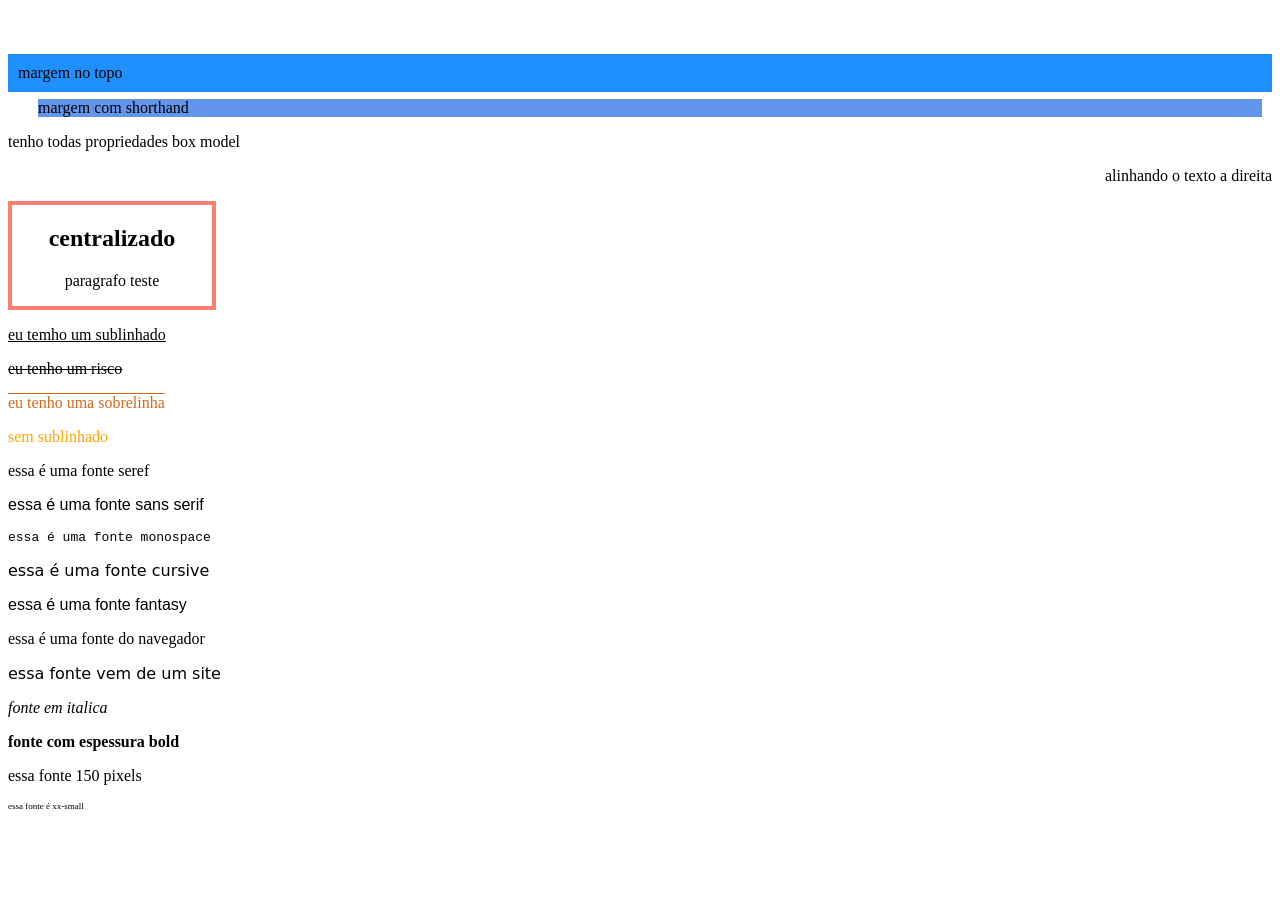
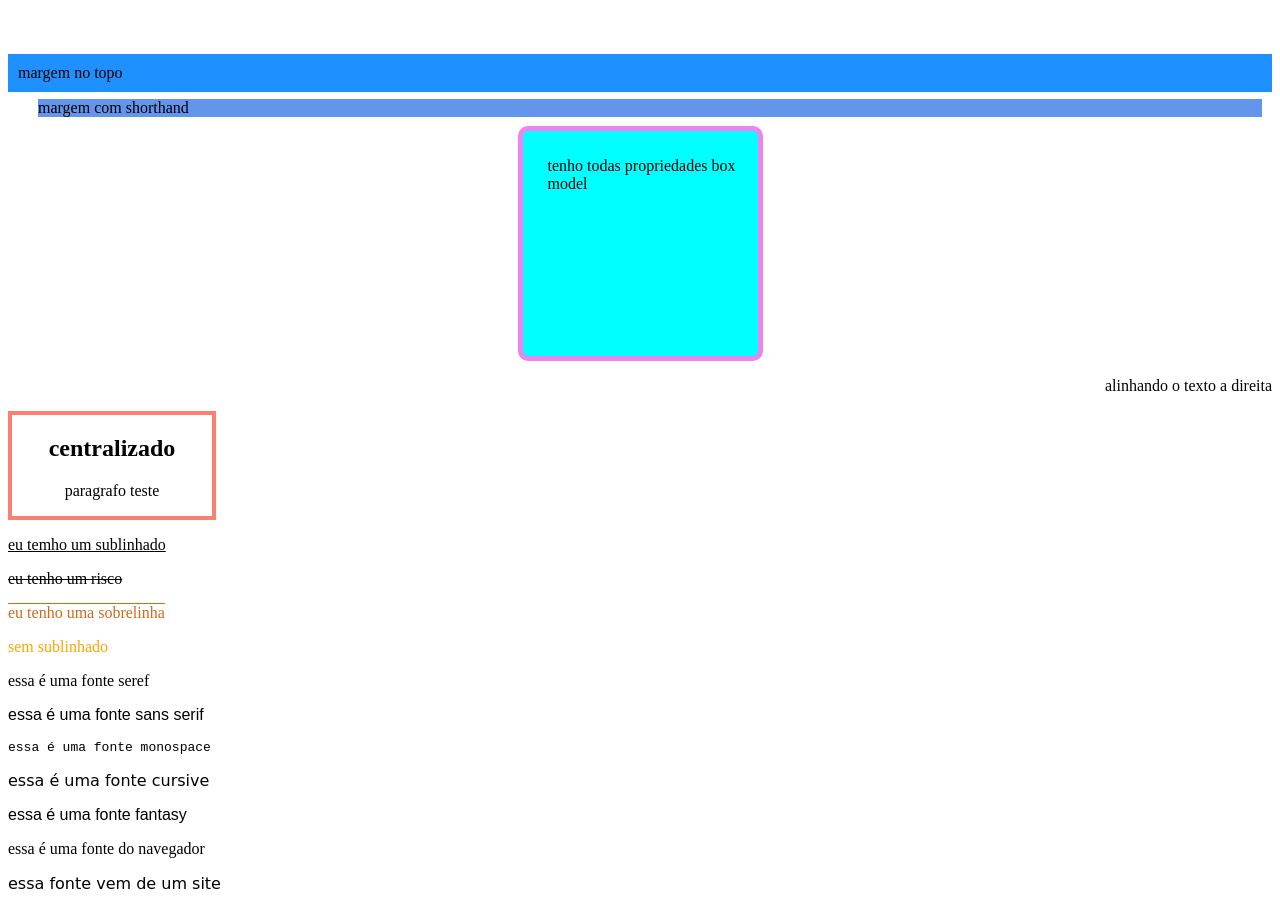
Before and after one commit to devlucas28/senac-htmlcss, a plain HTML site: page senac/essencial-B/index.html in a window 1280 px wide. Shown: the part 4000-4906 px from the top of the page. Before the commit the page ends 4820 px from the top, so only its background shows below. Drawn offline with Linux system fonts and the light colour scheme; a web font is replaced by a local one.

Commit message:
boxemodelcss

```diff
--- a/senac/essencial-B/css/style.css
+++ b/senac/essencial-B/css/style.css
@@ -248,7 +248,20 @@ h1{
       background-color: cornflowerblue;
       margin: 7px 10px 9px 30px;
     }
-/* alinhamento de texto */
+
+
+    .box-model{
+      background-color: aqua;
+      color: #000;
+      width: 200px;
+      height: 200px;
+      padding: 10px 10px 15px 25px;
+      border: 5px solid violet;
+      border-radius: 10px;
+      margin: auto;
+    }
+
+   /* alinhamento de texto */
     .alinhamento-direita{
       text-align: right;
     }
```
